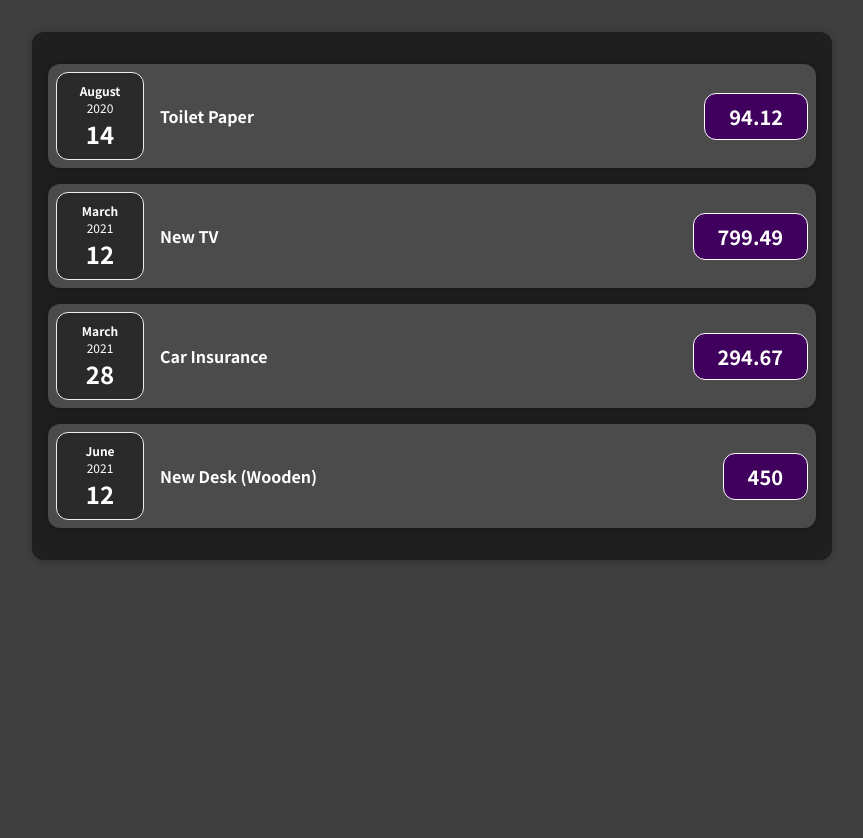
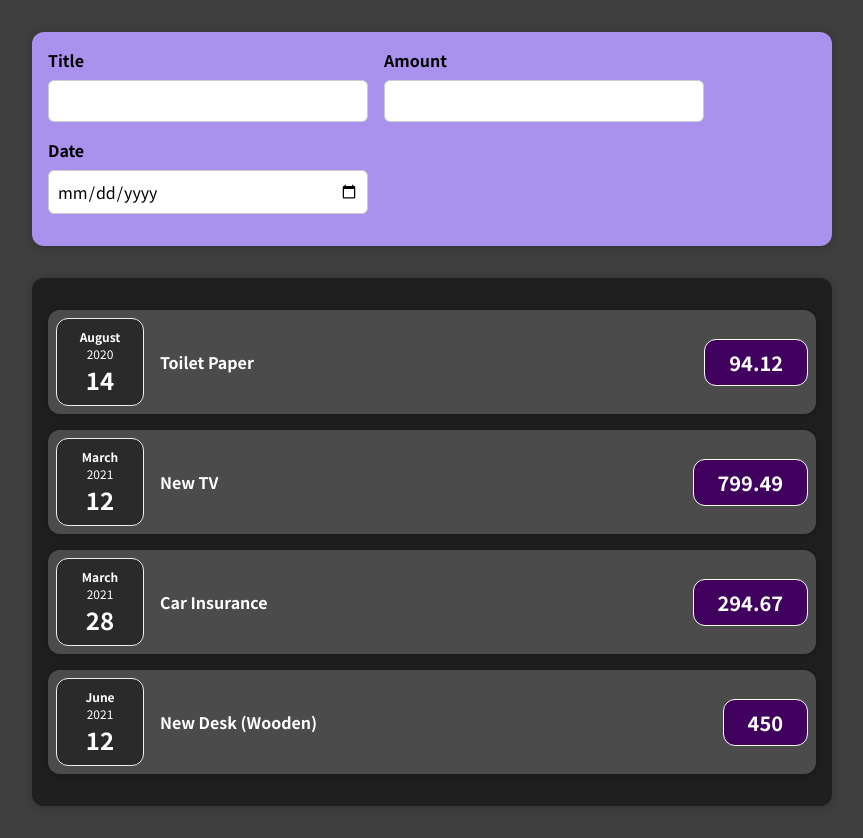
Before and after one commit to faisal-kn/content-react-app, a React (Create React App) app: page / in a window 1280 px wide. Shown: the whole page, without its empty margins (208-1071 px from the left). Before the commit the page ends 800 px from the top, so only its background shows below. Built offline with nearby package versions, Linux system fonts and the light colour scheme.

Commit message:
Added expense form

```diff
--- a/src/App.js
+++ b/src/App.js
@@ -1,4 +1,5 @@
 import NewExpenses from './components/NewExpenses';
+import Expense from './components/Expense';
 
 function App() {
   const expenses = [
@@ -25,6 +26,7 @@
 
   return (
     <div>
+      <Expense></Expense>
       <NewExpenses items={expenses}></NewExpenses>
     </div>
   );
--- a/src/components/Card.js
+++ b/src/components/Card.js
@@ -1,7 +1,8 @@
 import './Card.css';
 
 function Card(props) {
-  const classes = 'cards' +' '+ props.className;
+  const classes = 'cards' + ' ' + props.className;
   return <div className={classes}>{props.children}</div>;
 }
+
 export default Card;
--- /dev/null
+++ b/src/components/Expense.css
@@ -0,0 +1,38 @@
+.new-expense {
+  background-color: #a892ee;
+  padding: 1rem;
+  margin: 2rem auto;
+  width: 50rem;
+  max-width: 95%;
+  border-radius: 12px;
+  text-align: center;
+  box-shadow: 0 1px 8px rgba(0, 0, 0, 0.25);
+}
+
+.new-expense button {
+  font: inherit;
+  cursor: pointer;
+  padding: 1rem 2rem;
+  border: 1px solid #40005d;
+  background-color: #40005d;
+  color: white;
+  border-radius: 12px;
+  margin-right: 1rem;
+}
+
+.new-expense button:hover,
+.new-expense button:active {
+  background-color: #510674;
+  border-color: #510674;
+}
+
+.new-expense button.alternative {
+  color: #220131;
+  border-color: transparent;
+  background-color: transparent;
+}
+
+.new-expense button.alternative:hover,
+.new-expense button.alternative:active {
+  background-color: #ddb3f8;
+}
--- /dev/null
+++ b/src/components/Expense.js
@@ -0,0 +1,12 @@
+import ExpenseForm from './ExpenseForm';
+import './Expense.css';
+
+function Expense() {
+  return (
+    <div className="new-expense">
+      <ExpenseForm />
+    </div>
+  );
+}
+
+export default Expense;
--- /dev/null
+++ b/src/components/ExpenseForm.css
@@ -0,0 +1,26 @@
+.new-expense__controls {
+  display: flex;
+  flex-wrap: wrap;
+  gap: 1rem;
+  margin-bottom: 1rem;
+  text-align: left;
+}
+
+.new-expense__control label {
+  font-weight: bold;
+  margin-bottom: 0.5rem;
+  display: block;
+}
+
+.new-expense__control input {
+  font: inherit;
+  padding: 0.5rem;
+  border-radius: 6px;
+  border: 1px solid #ccc;
+  width: 20rem;
+  max-width: 100%;
+}
+
+.new-expense__actions {
+  text-align: right;
+}
--- /dev/null
+++ b/src/components/ExpenseForm.js
@@ -0,0 +1,24 @@
+import './ExpenseForm.css';
+
+function ExpenseForm() {
+  return (
+    <form>
+      <div className="new-expense__controls">
+        <div className="new-expense__control">
+          <label>Title</label>
+          <input type="text" />
+        </div>
+        <div className="new-expense__control">
+          <label>Amount</label>
+          <input type="number" min="0.01" step="0.01" />
+        </div>
+        <div className="new-expense__control">
+          <label>Date</label>
+          <input type="date" min="2019-01-01" max="2022-12-31" />
+        </div>
+      </div>
+    </form>
+  );
+}
+
+export default ExpenseForm;
--- a/src/components/ExpenseItem.js
+++ b/src/components/ExpenseItem.js
@@ -1,12 +1,15 @@
+import React from 'react';
 import ExpenseDate from './ExpenseDate';
 import Card from './Card';
 import './ExpenseItem.css';
 
 function ExpenseItem(props) {
+  const [title, setTitle] = React.useState(props.title);
+
   return (
     <Card className="expense-item">
       <ExpenseDate date={props.date}></ExpenseDate>
-      <h2 className="expense-item__description">{props.title}</h2>
+      <h2 className="expense-item__description">{title}</h2>
       <div className="expense-item__price">{props.amount}</div>
     </Card>
   );
```
Also changed, not shown: 1 other file (tests, documents, lock files or other folders).
